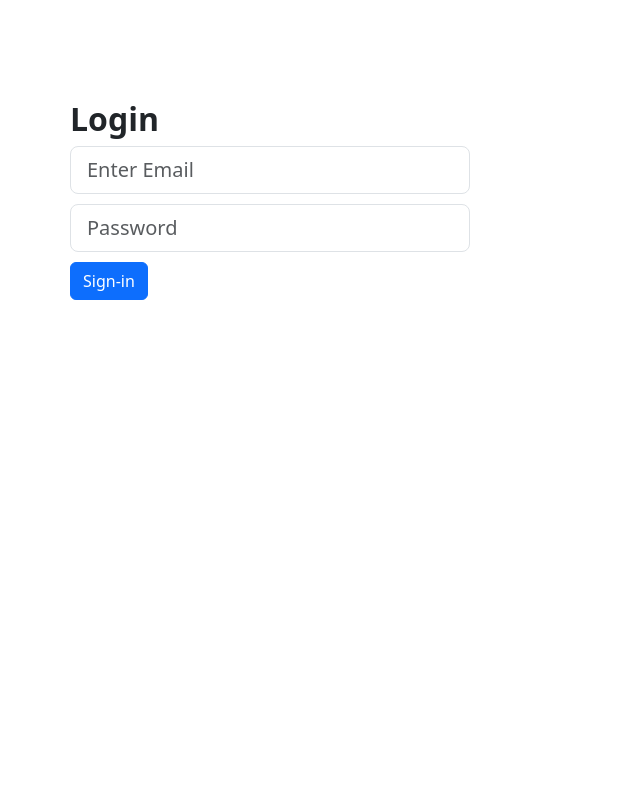
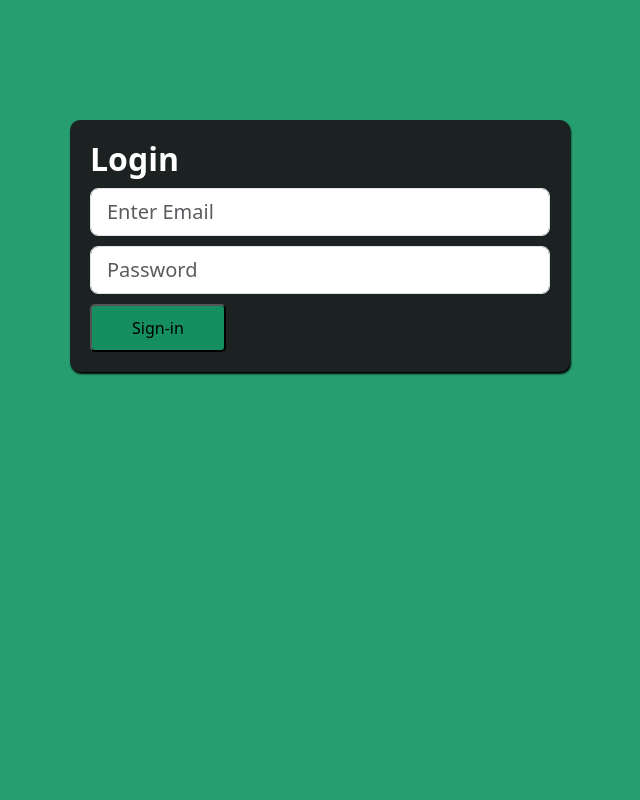
Before and after one commit to Robotic-hub/Robotic-hub, a Django app: page / in a window 1280 px wide. Shown: the whole page, without its empty margins (370-1010 px from the left). Run offline with Django 4.2, Linux system fonts and the light colour scheme.

Commit message:
Update login.html
login page update

```diff
--- a/roboticCertifier/certierApp/templates/login.html
+++ b/roboticCertifier/certierApp/templates/login.html
@@ -9,7 +9,11 @@
 <body>
     <style>
         body{
-            background-color: white;
+            background-color:rgba(21, 151, 101, 0.925);
+            height: 100vh;
+            padding: 20px;
+
+
         }
 form{
     border-radius: 15px;
@@ -24,17 +28,42 @@ form{
 input{
     margin-bottom: 10px;
 }
+.container{
+    background-color: rgb(28, 34, 34);
+    width: 500px;
+    margin: auto;
+    display: flex;
+    flex-direction: column;
+    justify-items: center;
+    padding: 20px;
+    border-radius: 10px;
+    gap: 2px;
+    box-shadow: 1px 2px 2px black;
+}
+.loginWord{
+    color: white;
+}
+button{
+    background-color: rgb(21, 151, 101,0.925);
+    color: black;
+    padding: 10px 40px 10px 40px;
+    border-radius: 5px;
+    cursor: pointer;
+
+}
     </style>
 
     <form  method="POST" action="{% url 'login_user' %}" >
         {% csrf_token %}
-                    <h2><strong>Login<strong></h2>
+        <div class="container">
+                    <h2 class="loginWord"><strong>Login<strong></h2>
 
                 <input class="form-control form-control-lg" type="email" name="email" placeholder="Enter Email" aria-label=".form-control-lg example">
 
                 <input class="form-control form-control-lg" type="password" name="password" placeholder="Password" aria-label=".form-control-lg example">
 
-                    <button class="btn btn-primary md-3" type="submit">Sign-in</button>
+                    <button class="button" type="submit">Sign-in</button>
+         </div>
 
     </form>
 
```
